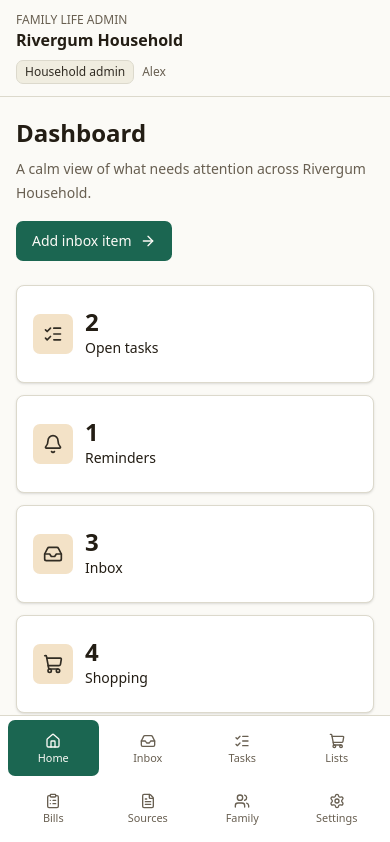
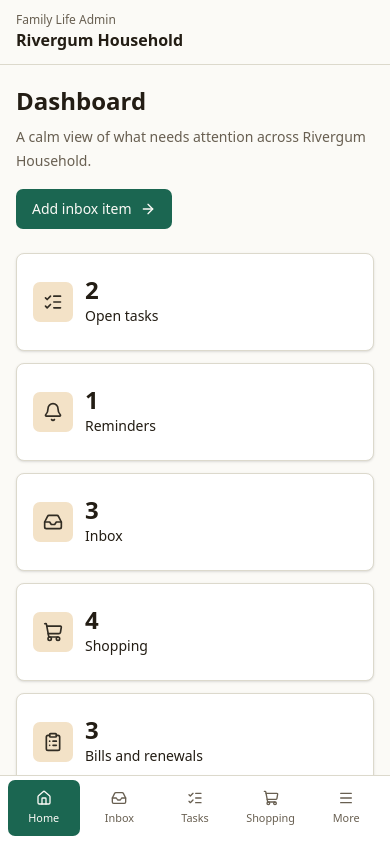
Before and after one commit to LatinMaestro/Life-Admin, a Next.js app: page / in a window 390 px wide. Shown: the top 842 px of the page. Built offline with nearby package versions, Linux system fonts and the light colour scheme.

Commit message:
Reduce mobile navigation choices [skip ci]

```diff
--- a/src/components/app-shell.tsx
+++ b/src/components/app-shell.tsx
@@ -9,37 +9,37 @@ import {
   Home,
   Inbox,
   ListChecks,
+  Menu,
   Settings,
   ShoppingCart,
   Users,
 } from "lucide-react";
 import type { PropsWithChildren } from "react";
-import { Badge } from "@/components/ui/badge";
 import { cn } from "@/lib/utils";
 
 const navigation = [
-  { href: "/", label: "Home", icon: Home, mobile: true },
-  { href: "/inbox", label: "Inbox", icon: Inbox, mobile: true },
-  { href: "/tasks", label: "Tasks", icon: ListChecks, mobile: true },
-  { href: "/lists", label: "Lists", icon: ShoppingCart, mobile: true },
-  { href: "/bills", label: "Bills", icon: ClipboardList, mobile: true },
-  { href: "/sources", label: "Sources", icon: FileText, mobile: true },
-  { href: "/activity", label: "Activity", icon: History, mobile: false },
-  { href: "/family", label: "Family", icon: Users, mobile: true },
-  { href: "/settings", label: "Settings", icon: Settings, mobile: true },
+  { href: "/", label: "Home", icon: Home },
+  { href: "/inbox", label: "Inbox", icon: Inbox },
+  { href: "/tasks", label: "Tasks", icon: ListChecks },
+  { href: "/lists", label: "Shopping", icon: ShoppingCart },
+  { href: "/bills", label: "Bills", icon: ClipboardList },
+  { href: "/sources", label: "Sources", icon: FileText },
+  { href: "/activity", label: "Activity", icon: History },
+  { href: "/family", label: "Family", icon: Users },
+  { href: "/settings", label: "Settings", icon: Settings },
 ] as const;
 
-const mobileNavigation = navigation.filter((item) => item.mobile);
+const mobileNavigation = [
+  navigation[0],
+  navigation[1],
+  navigation[2],
+  navigation[3],
+  { href: "/settings", label: "More", icon: Menu },
+] as const;
 
 type AppShellProps = PropsWithChildren<{
-  household: {
-    name: string;
-    timezone: string;
-  };
-  currentMember: {
-    displayName: string;
-    roleLabel: string;
-  };
+  household: { name: string; timezone: string };
+  currentMember: { displayName: string; roleLabel: string };
 }>;
 
 export function AppShell({ children, household, currentMember }: AppShellProps) {
@@ -48,31 +48,22 @@ export function AppShell({ children, household, currentMember }: AppShellProps)
   return (
     <div className="min-h-screen bg-background">
       <aside className="fixed inset-y-0 left-0 hidden w-64 border-r bg-card px-4 py-5 lg:block">
-        <Link href="/" className="block">
-          <p className="text-sm font-medium text-muted-foreground">Family Life Admin</p>
+        <Link href="/" className="block px-3">
+          <p className="text-sm text-muted-foreground">Family Life Admin</p>
           <p className="mt-1 text-lg font-semibold">{household.name}</p>
+          <p className="mt-1 text-xs text-muted-foreground">{currentMember.displayName}</p>
         </Link>
-        <div className="mt-4 rounded-md border bg-background p-3">
-          <p className="text-xs font-medium text-muted-foreground">Active household</p>
-          <p className="mt-1 text-sm font-medium">{household.name}</p>
-          <p className="mt-1 text-xs text-muted-foreground">{household.timezone}</p>
-          <div className="mt-3 flex flex-wrap items-center gap-2">
-            <Badge>{currentMember.roleLabel}</Badge>
-            <span className="text-xs text-muted-foreground">{currentMember.displayName}</span>
-          </div>
-        </div>
-        <nav aria-label="Primary" className="mt-8 space-y-1">
+        <nav aria-label="Primary" className="mt-6 space-y-1">
           {navigation.map((item) => {
-            const isActive = pathname === item.href;
+            const active = pathname === item.href;
             const Icon = item.icon;
-
             return (
               <Link
                 key={item.href}
                 href={item.href}
                 className={cn(
-                  "flex min-h-11 items-center gap-3 rounded-md px-3 text-sm font-medium text-muted-foreground transition-colors hover:bg-accent hover:text-accent-foreground",
-                  isActive && "bg-primary text-primary-foreground hover:bg-primary hover:text-primary-foreground",
+                  "flex min-h-11 items-center gap-3 rounded-md px-3 text-sm font-medium text-muted-foreground hover:bg-accent hover:text-accent-foreground",
+                  active && "bg-primary text-primary-foreground hover:bg-primary hover:text-primary-foreground",
                 )}
               >
                 <Icon className="h-4 w-4" aria-hidden="true" />
@@ -85,43 +76,34 @@ export function AppShell({ children, household, currentMember }: AppShellProps)
 
       <div className="lg:pl-64">
         <header className="sticky top-0 z-20 border-b bg-background/95 px-4 py-3 backdrop-blur lg:hidden">
-          <Link href="/" className="block">
-            <p className="text-xs font-medium uppercase tracking-normal text-muted-foreground">
-              Family Life Admin
-            </p>
+          <Link href="/">
+            <p className="text-xs text-muted-foreground">Family Life Admin</p>
             <p className="text-base font-semibold">{household.name}</p>
           </Link>
-          <div className="mt-2 flex items-center gap-2">
-            <Badge>{currentMember.roleLabel}</Badge>
-            <span className="text-xs text-muted-foreground">{currentMember.displayName}</span>
-          </div>
         </header>
-
-        <main className="mx-auto min-h-screen w-full max-w-6xl px-4 pb-40 pt-5 sm:px-6 lg:px-8 lg:pb-10 lg:pt-8">
+        <main className="mx-auto min-h-screen w-full max-w-6xl px-4 pb-28 pt-5 sm:px-6 lg:px-8 lg:pb-10 lg:pt-8">
           {children}
         </main>
       </div>
 
-      <nav
-        aria-label="Mobile primary"
-        className="fixed inset-x-0 bottom-0 z-30 border-t bg-card px-2 pb-2 pt-1 shadow-lg lg:hidden"
-      >
-        <div className="grid grid-cols-4 gap-1">
+      <nav aria-label="Mobile primary" className="fixed inset-x-0 bottom-0 z-30 border-t bg-card px-2 pb-2 pt-1 shadow-lg lg:hidden">
+        <div className="grid grid-cols-5 gap-1">
           {mobileNavigation.map((item) => {
-            const isActive = pathname === item.href;
+            const active =
+              pathname === item.href ||
+              (item.label === "More" && ["/sources", "/activity", "/family", "/settings"].includes(pathname));
             const Icon = item.icon;
-
             return (
               <Link
-                key={item.href}
+                key={item.label}
                 href={item.href}
                 className={cn(
                   "flex min-h-14 flex-col items-center justify-center gap-1 rounded-md text-[0.68rem] font-medium text-muted-foreground",
-                  isActive && "bg-primary text-primary-foreground",
+                  active && "bg-primary text-primary-foreground",
                 )}
               >
                 <Icon className="h-4 w-4" aria-hidden="true" />
-                <span className="leading-none">{item.label}</span>
+                <span>{item.label}</span>
               </Link>
             );
           })}
```
